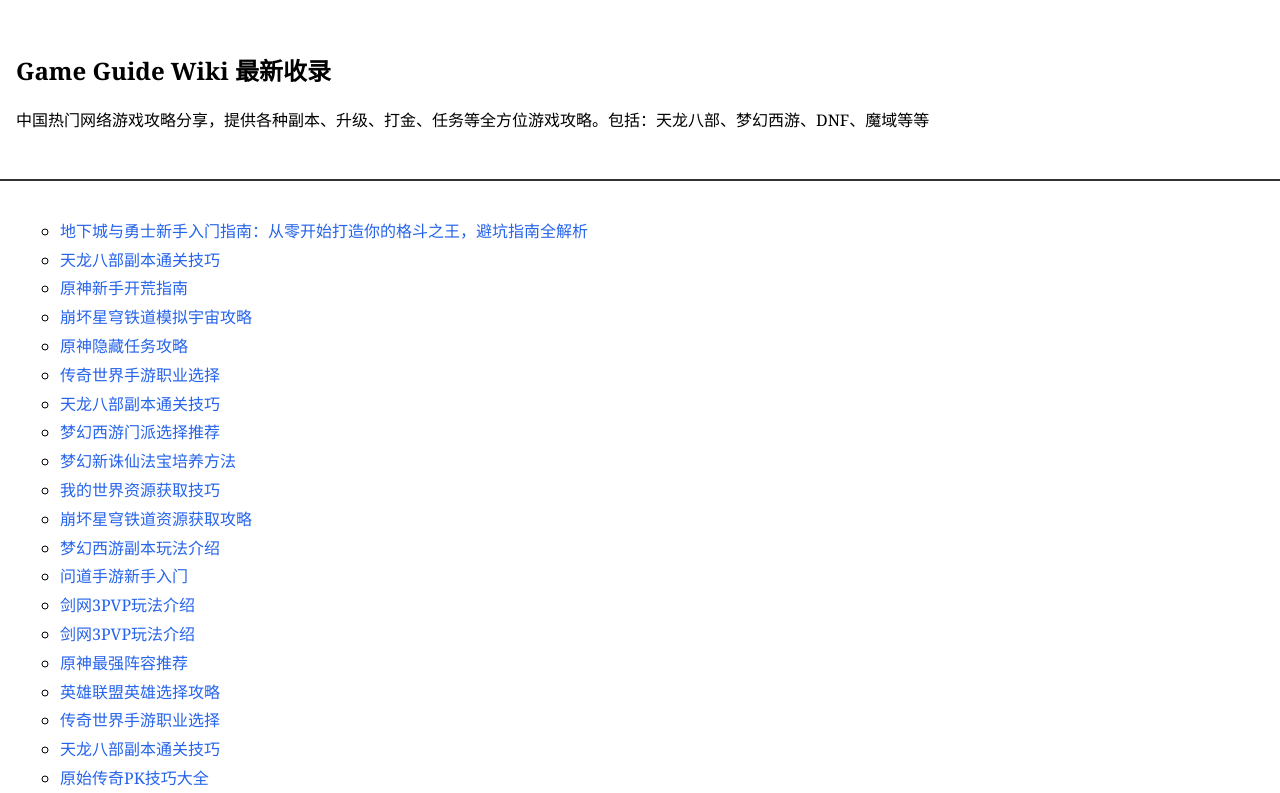
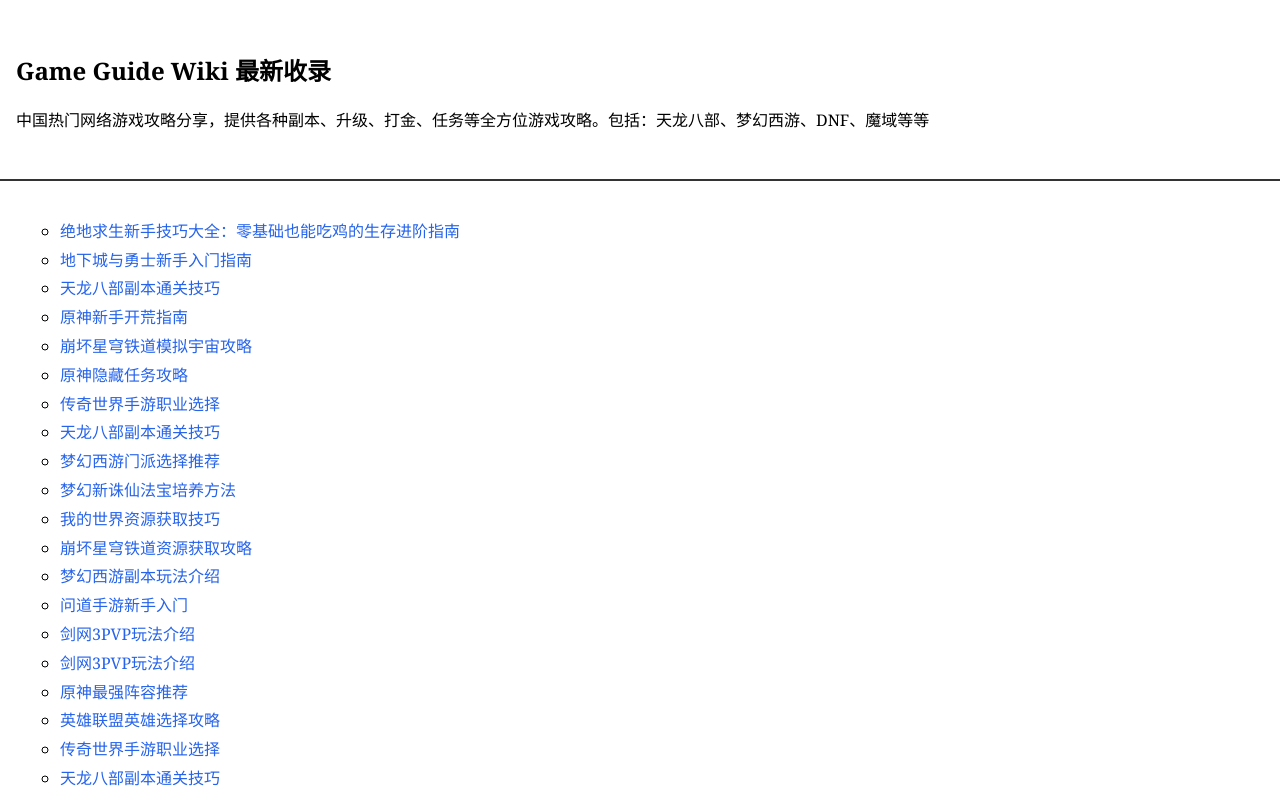
Before and after one commit to 2start/game, a plain HTML site: page index.html in a window 1280 px wide. Shown: the top 793 px of the page. Drawn offline with Linux system fonts and the light colour scheme.

Commit message:
update index

```diff
--- a/index.html
+++ b/index.html
@@ -21,7 +21,8 @@
 <body class="hub_twnfq">
     <section class="hub_pkuzo"><div><h1>Game Guide Wiki 最新收录</h1><p>中国热门网络游戏攻略分享，提供各种副本、升级、打金、任务等全方位游戏攻略。包括：天龙八部、梦幻西游、DNF、魔域等等</p></div></section>
     <article class="hub_esgef"><div><ul class="hub_fdnmm">
-<li><a href="https://2start.github.io/game/docs/2026-11-14-3832fa.html">地下城与勇士新手入门指南：从零开始打造你的格斗之王，避坑指南全解析</a></li>
+<li><a href="https://2start.github.io/game/docs/2026-11-15-41dbfb.html">绝地求生新手技巧大全：零基础也能吃鸡的生存进阶指南</a></li>
+                <li><a href="https://2start.github.io/game/docs/2026-11-14-3832fa.html">地下城与勇士新手入门指南</a></li>
                 <li><a href="https://2start.github.io/game/docs/2026-11-14-8d567c.html">天龙八部副本通关技巧</a></li>
                 <li><a href="https://2start.github.io/game/docs/2026-11-14-e56891.html">原神新手开荒指南</a></li>
                 <li><a href="https://2start.github.io/game/docs/2026-11-13-15c00e.html">崩坏星穹铁道模拟宇宙攻略</a></li>
```
